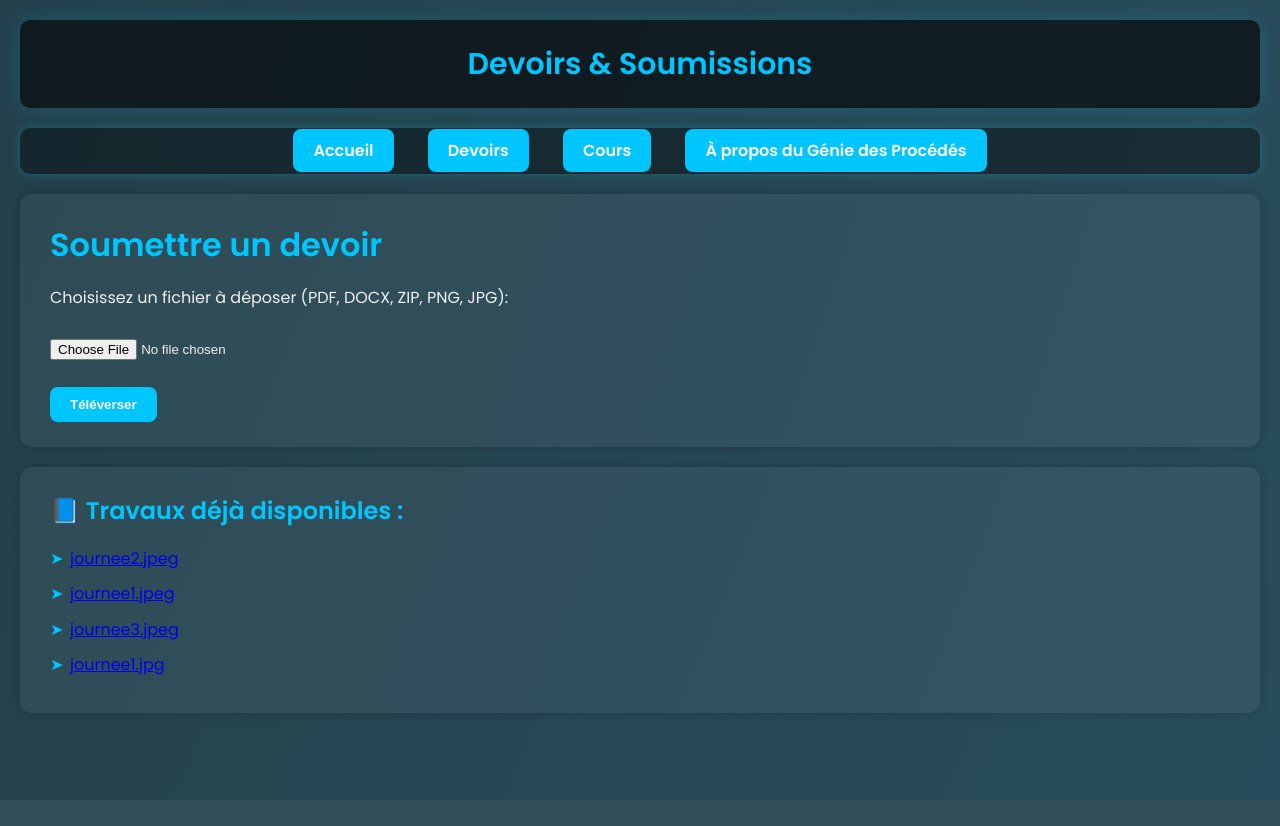
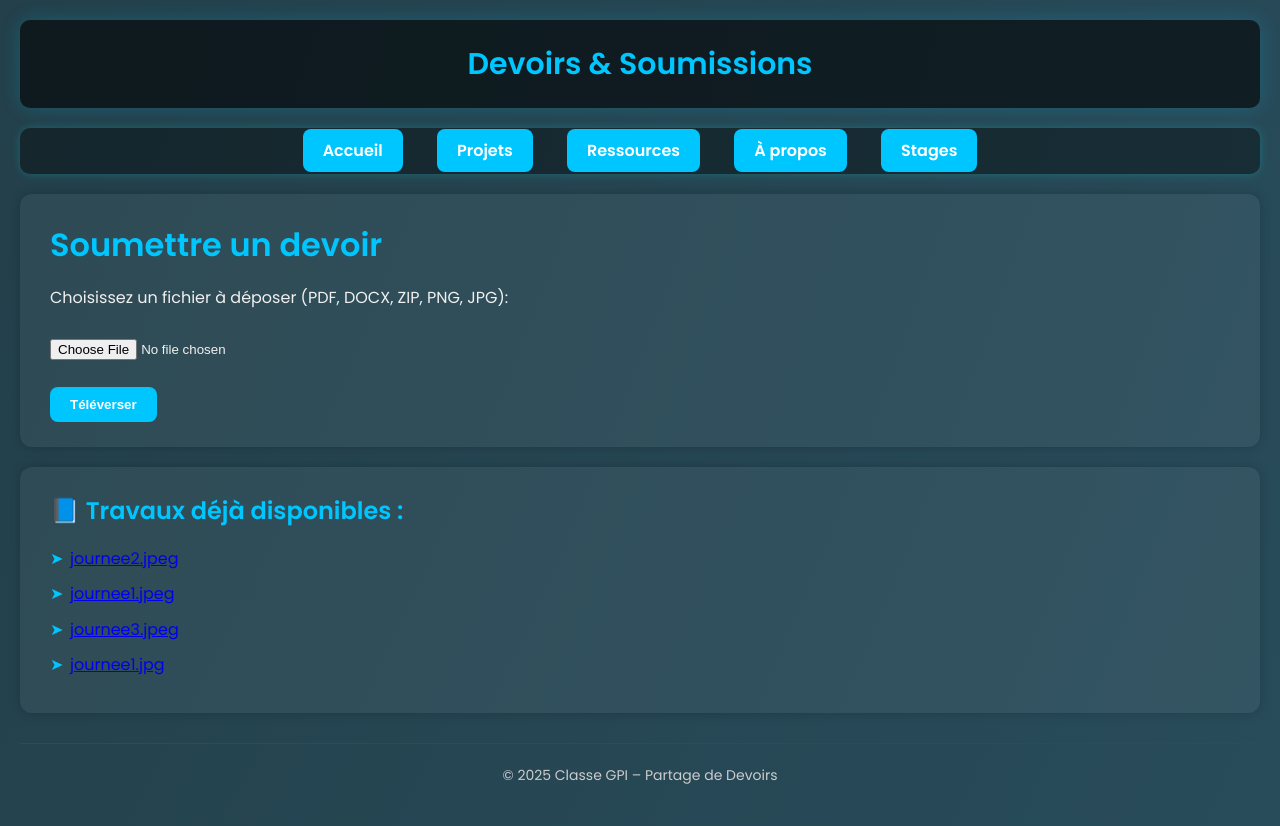
Before and after one commit to TahaBo04/GPI, a Flask app: page /assignments in a window 1280 px wide. Before the commit the page ends 724 px from the top, so only its background shows below. Run offline with Flask 3, Linux system fonts and the light colour scheme.

Commit message:
Update assignments.html

```diff
--- a/templates/assignments.html
+++ b/templates/assignments.html
@@ -7,17 +7,16 @@
 </head>
 <body>
 
-<div class="container">
-
 <header>
     Devoirs & Soumissions
 </header>
 
 <nav>
     <a href="{{ url_for('home') }}">Accueil</a>
-        <a href="{{ url_for('assignments') }}">Devoirs</a>
-        <a href="{{ url_for('courses') }}">Cours</a>
-        <a href="{{ url_for('process') }}">À propos du Génie des Procédés</a>
+    <a href="{{ url_for('assignments') }}">Projets</a>
+    <a href="{{ url_for('courses') }}">Ressources</a>
+    <a href="{{ url_for('process') }}">À propos</a>
+    <a href="{{ url_for('internships') }}">Stages</a>
 </nav>
 
 <div class="section">
@@ -46,5 +45,13 @@
         {% for filename in uploaded_files %}
            <li><a href="{{ url_for('static', filename='uploads/' ~ filename) }}" target="_blank">{{ filename }}</a></li>
         {% endfor %}
+
     </ul>
 </div>
+
+<footer>
+    &copy; 2025 Classe GPI – Partage de Devoirs
+</footer>
+
+</body>
+</html>
```
Lines whose indentation alone changed are shown as unchanged.
